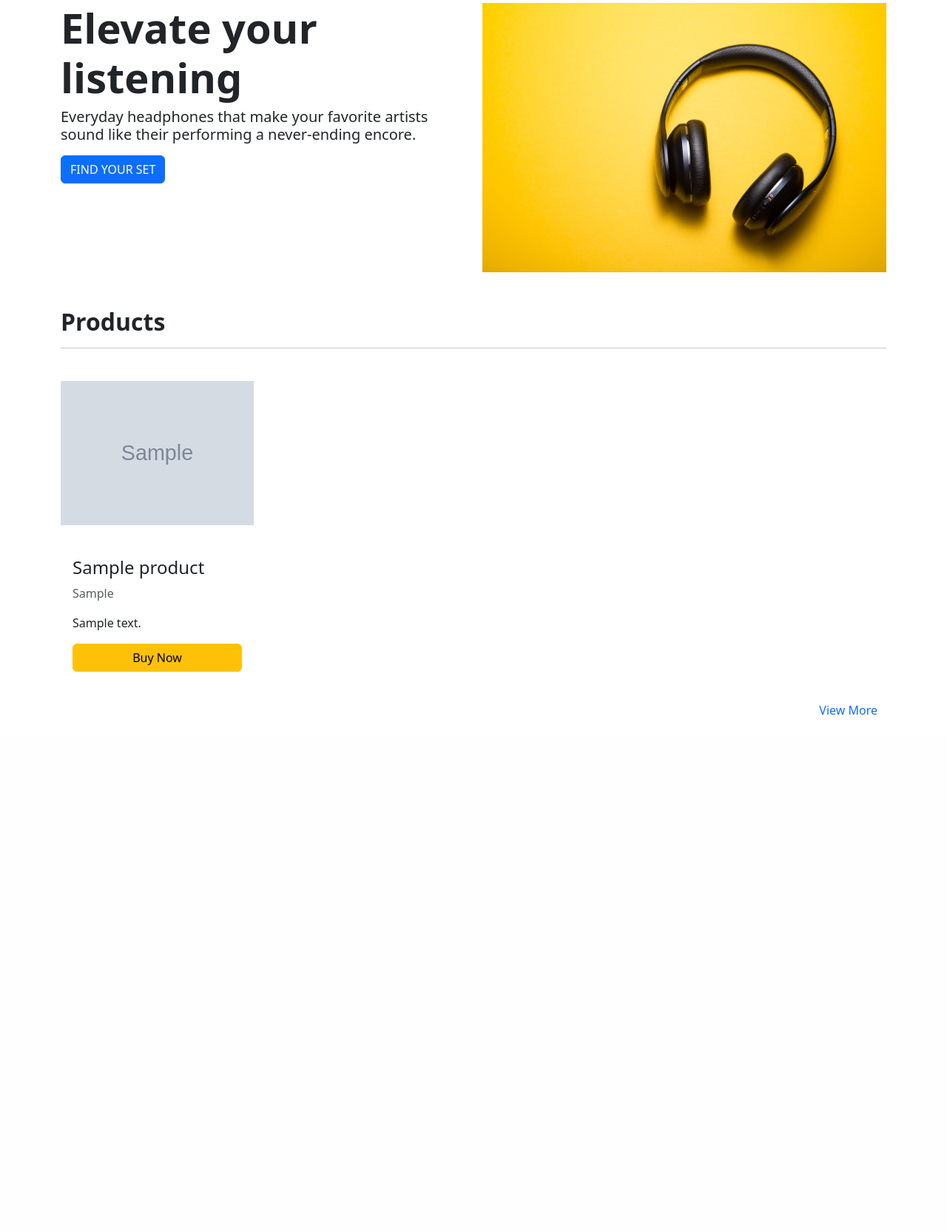
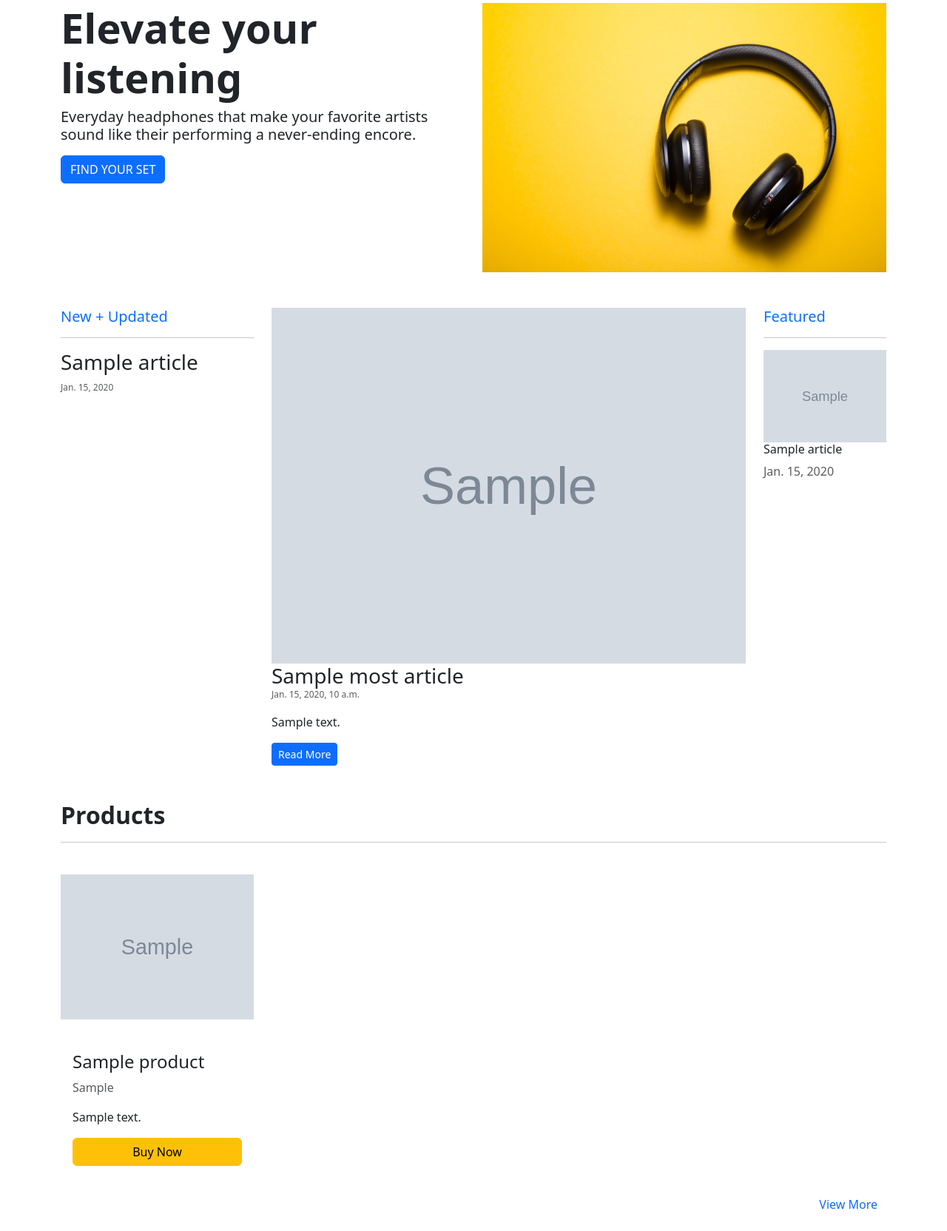
Before and after one commit to willy-peters/Encore, a Django app: template mysite/main/templates/main/home.html in a window 1280 px wide. Shown: the part 83-1747 px from the top of the page at 74% size. Before the commit the page ends 1049 px from the top, so only its background shows below. Run offline with Django 3.2, Linux system fonts and the light colour scheme; tables that the repository leaves empty hold one stand-in row (values such as "Sample post"); the template is opened without the code that fills it: values that come from a table or form of the project are taken from there, most other values are stand-ins (such as "Sample title", 1, 10 or a date in 2020); grey boxes marked "Sample" are stand-in pictures.

Commit message:
Improve UX for article page and blog viewing, Implement tags functionality

```diff
--- a/mysite/main/admin.py
+++ b/mysite/main/admin.py
@@ -1,5 +1,5 @@
 from django.contrib import admin
-from .models import Product, Article
+from .models import Product, Article, Tag
 
 # Register your models here.
 
@@ -8,3 +8,6 @@ admin.site.register(Product)
 
 # Article Model
 admin.site.register(Article)
+
+# Tag model
+admin.site.register(Tag)
--- a/mysite/main/models.py
+++ b/mysite/main/models.py
@@ -13,6 +13,17 @@ class Product(models.Model):
         return self.product_name
 
 
+# Tag model => to create label articles and create categories in nav bar
+class Tag(models.Model):
+    tag_name = models.CharField(max_length=15)
+    tag_slug = models.SlugField()
+
+    def __str__(self):
+        return self.tag_name
+
+
+
+
 # Article model
 class Article(models.Model):
     article_title = models.CharField(max_length=200)
@@ -20,6 +31,7 @@ class Article(models.Model):
     article_content = HTMLField()
     article_image = models.ImageField(upload_to='images/')
     article_slug = models.SlugField(blank=True, null=True)
+    article_tags = models.ManyToManyField(Tag) # creates a dropdown in Article pages in admin allowing tag creation
 
     def __str__(self):
         return self.article_title
--- a/mysite/main/templates/main/home.html
+++ b/mysite/main/templates/main/home.html
@@ -33,6 +33,59 @@
         </div>
       </section>
 
+      <!-- Headlines -->
+      <div class="container py-4">
+        <div class="row">
+
+          <!-- New + Updated article -->
+          <div class="col-lg-3 col-md-3 col-sm-12">
+            <h5 class="text-primary">New + Updated</h5>
+            <hr>
+            {% for n in new_posts %}
+              <a href=" {{ n.article_slug }} " class="text-dark text-decoration-none">
+                <h3> {{ n.article_title }} </h3>
+                <p class="text-muted" style="font-size: 12px;">
+                  {{ n.article_published }}
+                </p>
+              </a>
+            {% endfor %}
+          </div>
+
+          <!-- Most recent article -->
+          <div class="col-lg-7 col-md-7 col-sm-12">
+
+            <a href=" /{{ most_recent.article_slug }} " class="text-dark text-decoration-none">
+                <img class="card-img-top" src=" {{ most_recent.article_image.url }} " alt=" {{ most_recent.article_title }} " />
+                <div class="card-body">
+                  <h3 class="card-title"> {{ most_article.article_title }} </h3>
+                  <p class="card-text text-muted" style="font-size: 12px;"> {{ most_recent.article_published }} </p>
+                  <p class="card-text">
+                    {{ most_recent.article_content | safe | truncatewords:50 }}
+                  </p>
+                  <button class="btn btn-primary btn-sm">Read More</button>
+                </div>
+            </a>
+
+          </div>
+
+          <!-- Featured article -->
+          <div class="col-lg-2 col-md-2 col-sm-12">
+            <h5 class="text-primary">Featured</h5>
+            <hr>
+            {% for f in featured %}
+              <a href=" /{{ f.article_slug }} " class="text-dark text-decoration-none">
+                <img src=" {{ f.article_image.url }} " alt=" {{ f.article_title }} " class="card-img-top" >
+                <h6> {{ f.article_title }} </h6>
+                <p class="text-muted"> {{ f.article_published }} </p>
+              </a>
+            {% endfor %}
+          </div>
+
+        </div>
+      </div>
+
+
+
       <!-- Products -->
         <div class="container py-4">
           <h2 class="fw-bold">Products</h2>
--- a/mysite/main/templates/main/includes/navbar.html
+++ b/mysite/main/templates/main/includes/navbar.html
@@ -23,7 +23,7 @@
               <a class="nav-link" href="/products">Products</a>
             </li>
             <li class="nav-item">
-              <a class="nav-link" href="/blog">Blog</a>
+              <a class="nav-link" href="/blog/articles">Blog</a>
             </li>
             <li class="nav-item">
               <a class="nav-link" href="#">Contact</a>
--- a/mysite/main/urls.py
+++ b/mysite/main/urls.py
@@ -10,6 +10,6 @@ urlpatterns = [
     path("register", views.register, name="register"),
     path("login", views.login_request, name="login"),
     path("logout", views.logout_request, name="logout"),
-    path("blog", views.blog, name="blog"),
+    path("blog/<tag_page>", views.blog, name="blog"),
     path("<article_page>", views.article, name="article"),
 ]
```
Also changed, not shown: mysite/main/templates/main/article.html (+12 -4 lines), mysite/main/templates/main/blog.html (+15 -5 lines), mysite/main/views.py (+13 -5 lines), mysite/main/migrations/0003_auto_20260508_1054.py (added), mysite/media/images/beats-by-dre_uIOjFhv.jpg (added), mysite/media/images/work-headphones.jpg (added).
